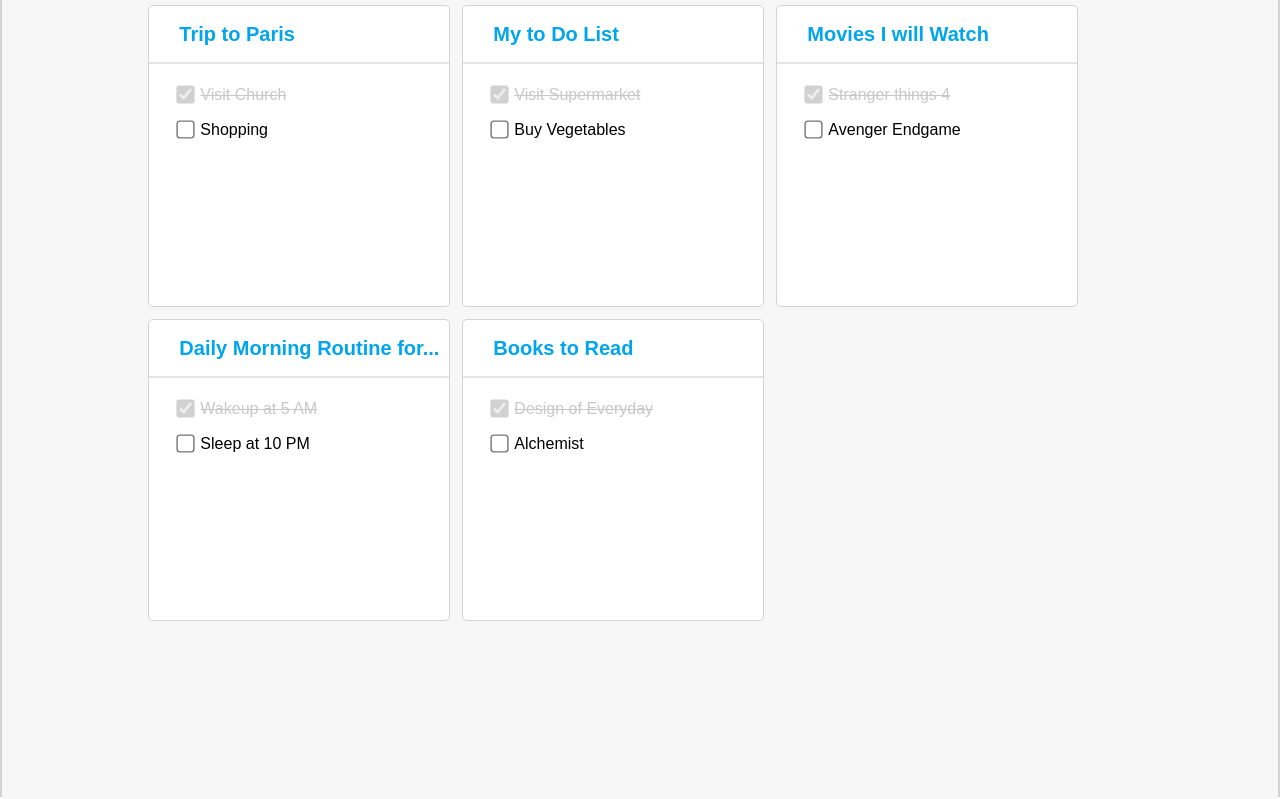
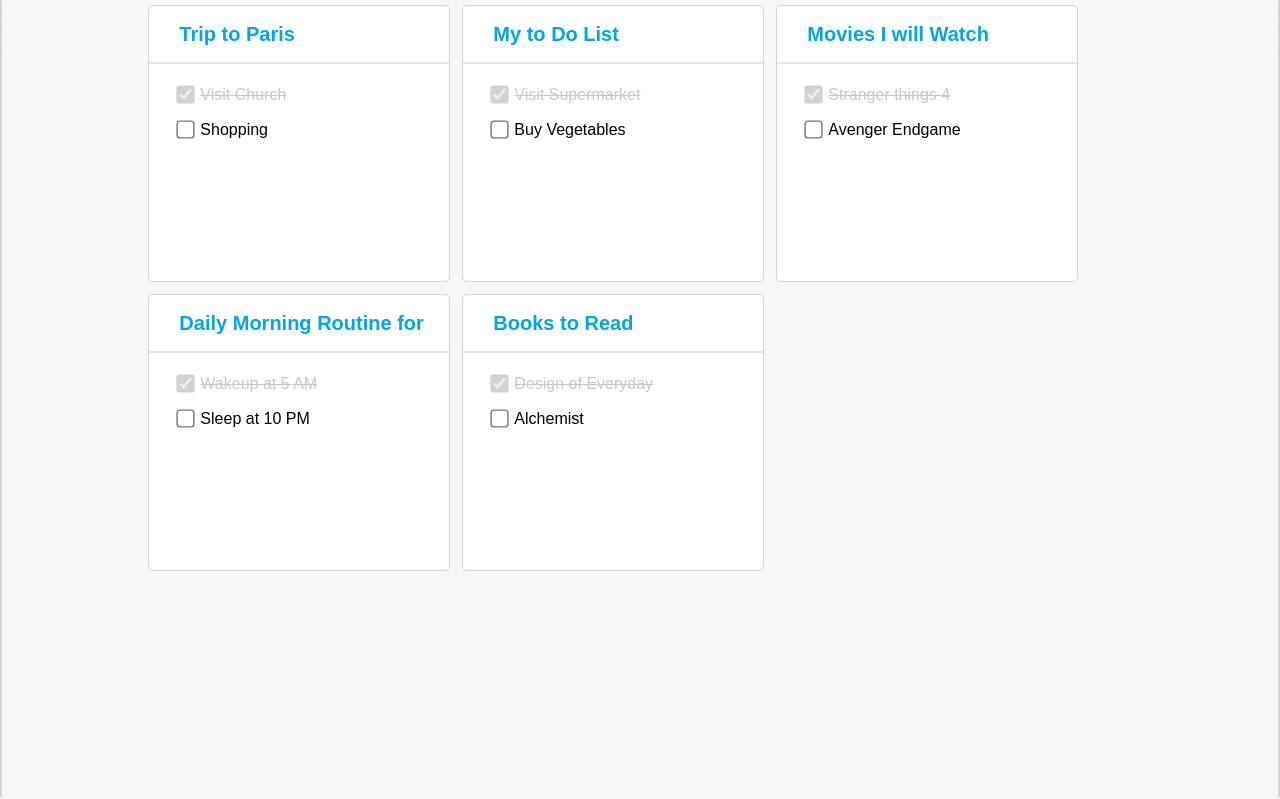
Before and after one commit to satheesha-gr/todo_web, a plain HTML site: page index.html in a window 1280 px wide. Shown: the part 127-926 px from the top of the page. Drawn offline with Linux system fonts and the light colour scheme.

Commit message:
version 1.0

```diff
--- a/index.html
+++ b/index.html
@@ -37,7 +37,7 @@
                     <input type="checkbox" class="style"  name="uncheck" id="check" value="2" ><label class="lable1">Avenger Endgame</label>
                 </div>
                 <div class="child">
-                    <h2 class="heading2">Daily Morning Routine for...</h2><hr>
+                    <h2 class="heading2">Daily Morning Routine for</h2><hr>
                     <input type="checkbox" class="style"  name="check" id="check" value="1" checked disabled><label class="lable">Wakeup at 5 AM</label> <br>
                     <input type="checkbox" class="style"  name="uncheck" id="check" value="2" ><label class="lable1">Sleep at 10 PM</label>
                 </div>
--- a/style.css
+++ b/style.css
@@ -123,7 +123,7 @@ a {
 }
 
 .child {
-  height: 300px;
+  height: 275px;
   width: 300px;
   border: 1px solid lightgray;
   margin: 6px;
```
